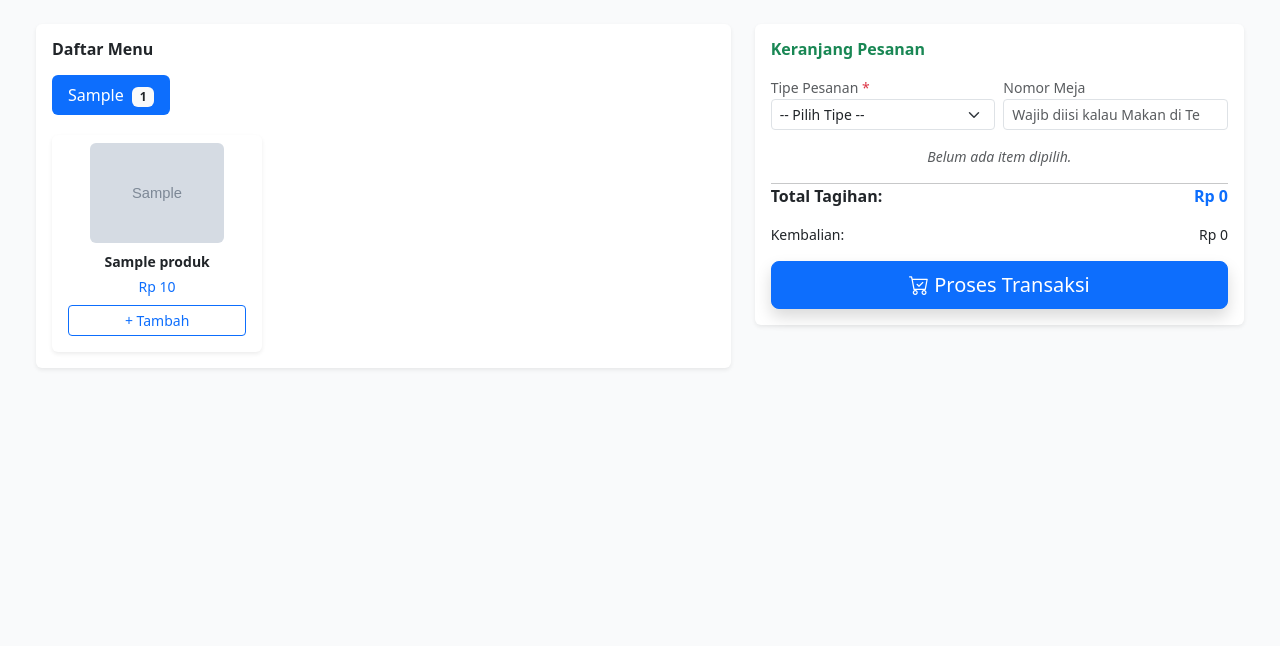
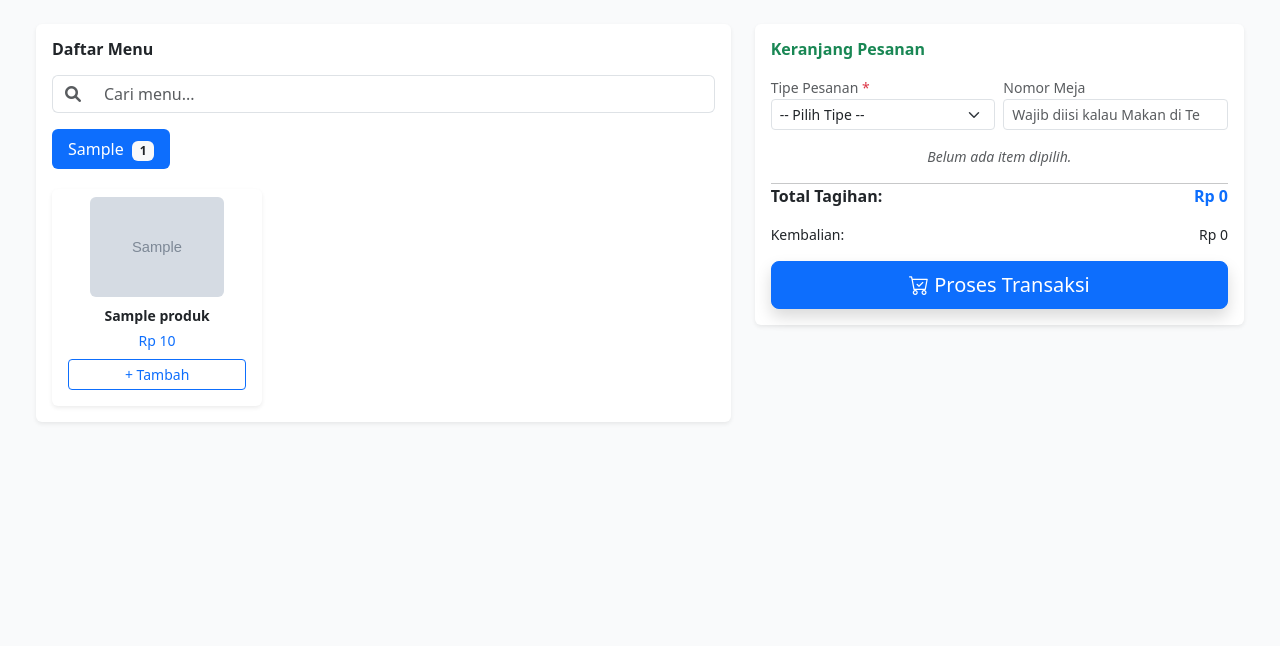
Before and after one commit to praptaradikalta/app-kasir-flask, a Flask app: page /penjualan/ in a window 1280 px wide. Shown: the top 646 px of the page. Run offline with Flask 3, Linux system fonts and the light colour scheme; a user stored in the database is signed in; tables that the repository leaves empty hold one stand-in row (values such as "Sample post"); grey boxes marked "Sample" are stand-in pictures; some libraries are stand-ins or nearby versions.

Commit message:
fitur pencarian produk di menu order

```diff
--- a/templates/penjualan/kasir.html
+++ b/templates/penjualan/kasir.html
@@ -9,6 +9,13 @@
             <div class="card shadow-sm border-0 mb-4">
                 <div class="card-body">
                     <h5 class="fw-bold mb-3">Daftar Menu</h5>
+
+                    <!-- Kotak pencarian: nyaring lintas semua kategori sekaligus -->
+                    <div class="input-group mb-3">
+                        <span class="input-group-text bg-white border-end-0"><i class="fas fa-search text-muted"></i></span>
+                        <input type="text" id="cari-menu" class="form-control border-start-0"
+                               placeholder="Cari menu..." oninput="filterMenu()">
+                    </div>
 
                     <!-- Tab kategori: biar kasir gak perlu scroll panjang nyari menu, -->
                     <!-- terutama di HP -->
@@ -32,7 +39,7 @@
                              id="pane-{{ kategori|replace(' ', '-') }}" role="tabpanel">
                             <div class="row row-cols-2 row-cols-lg-3 g-3">
                                 {% for p in list_produk %}
-                                <div class="col">
+                                <div class="col menu-item" data-nama="{{ p.nama_produk|lower }}">
                                     <div class="card h-100 border-0 shadow-sm text-center p-2">
                                         <img src="{{ url_for('static', filename='uploads/' + (p.gambar or 'default.png')) }}"
                                              class="card-img-top rounded mx-auto" style="height: 100px; width: auto; object-fit: cover;">
@@ -51,6 +58,11 @@
                         </div>
                         {% endfor %}
                     </div>
+
+                    <!-- Muncul kalau hasil pencarian kosong -->
+                    <p id="pesan-kosong" class="text-center text-muted py-4 d-none">
+                        <i class="fas fa-magnifying-glass me-1"></i>Menu "<span id="kata-dicari"></span>" tidak ditemukan.
+                    </p>
                 </div>
             </div>
         </div>
@@ -173,6 +185,40 @@
 
 
     let cart = [];
+
+    // Cari menu lintas semua kategori sekaligus (bukan cuma di tab yang lagi aktif),
+    // biar gak perlu geser tab dulu atau scroll panjang.
+    function filterMenu() {
+        const keyword = document.getElementById('cari-menu').value.trim().toLowerCase();
+        const tabNav = document.getElementById('kategoriTab');
+        const semuaPane = document.querySelectorAll('.tab-pane');
+        const semuaItem = document.querySelectorAll('.menu-item');
+        const pesanKosong = document.getElementById('pesan-kosong');
+
+        if (keyword === '') {
+            // Balik ke tampilan tab biasa (cuma kategori yang aktif yang kelihatan)
+            tabNav.style.display = '';
+            semuaPane.forEach(p => p.style.display = '');
+            semuaItem.forEach(item => item.style.display = '');
+            pesanKosong.classList.add('d-none');
+            return;
+        }
+
+        // Mode pencarian: sembunyikan tab, tampilkan SEMUA kategori berbarengan
+        tabNav.style.display = 'none';
+        semuaPane.forEach(p => p.style.display = 'block');
+
+        let adaYangKetemu = false;
+        semuaItem.forEach(item => {
+            const nama = item.getAttribute('data-nama') || '';
+            const cocok = nama.includes(keyword);
+            item.style.display = cocok ? '' : 'none';
+            if (cocok) adaYangKetemu = true;
+        });
+
+        document.getElementById('kata-dicari').textContent = document.getElementById('cari-menu').value;
+        pesanKosong.classList.toggle('d-none', adaYangKetemu);
+    }
 
     function tambahKeKeranjang(id, nama, harga) {
         const emptyMsg = document.getElementById('empty-msg');
```
